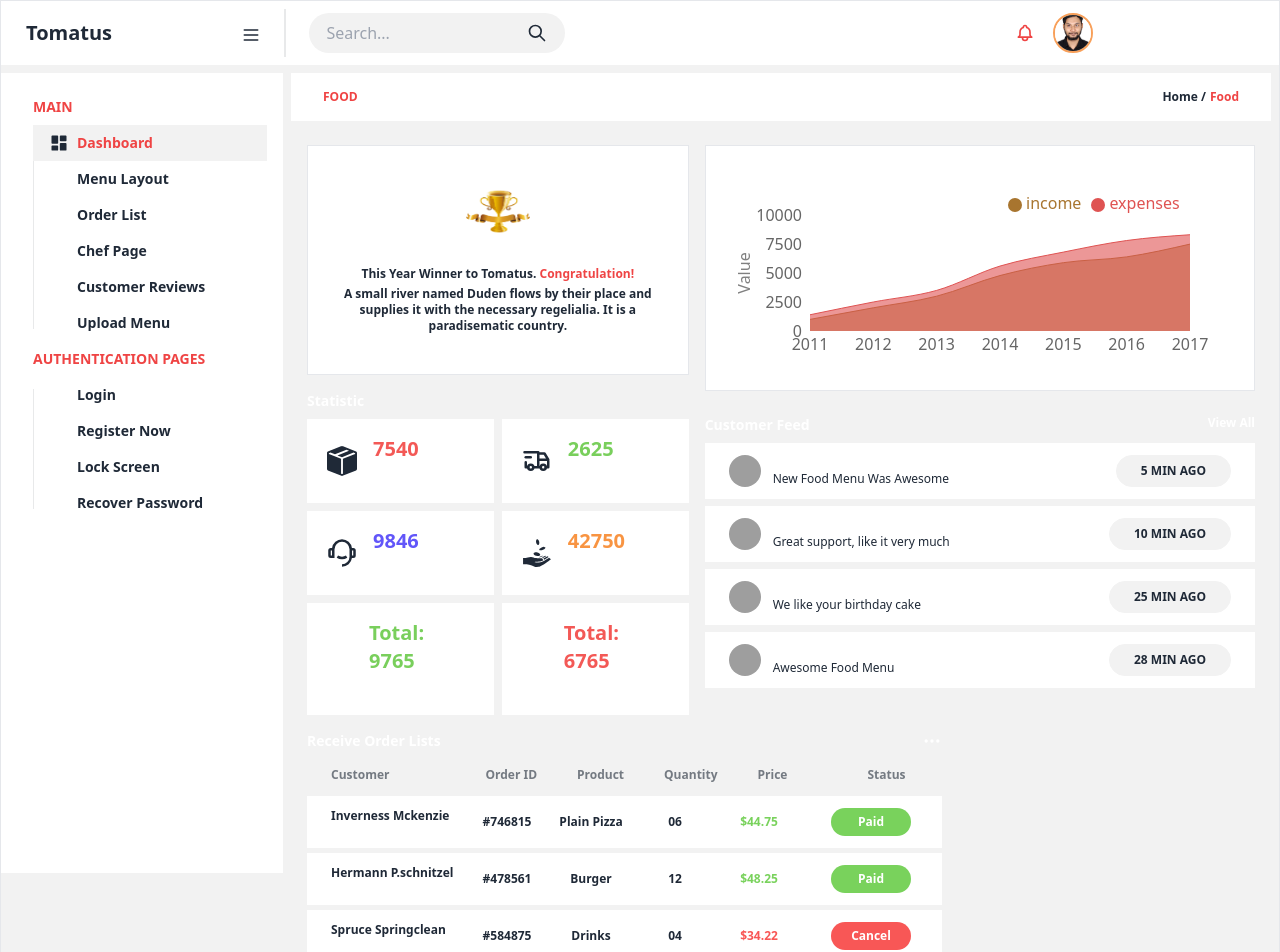
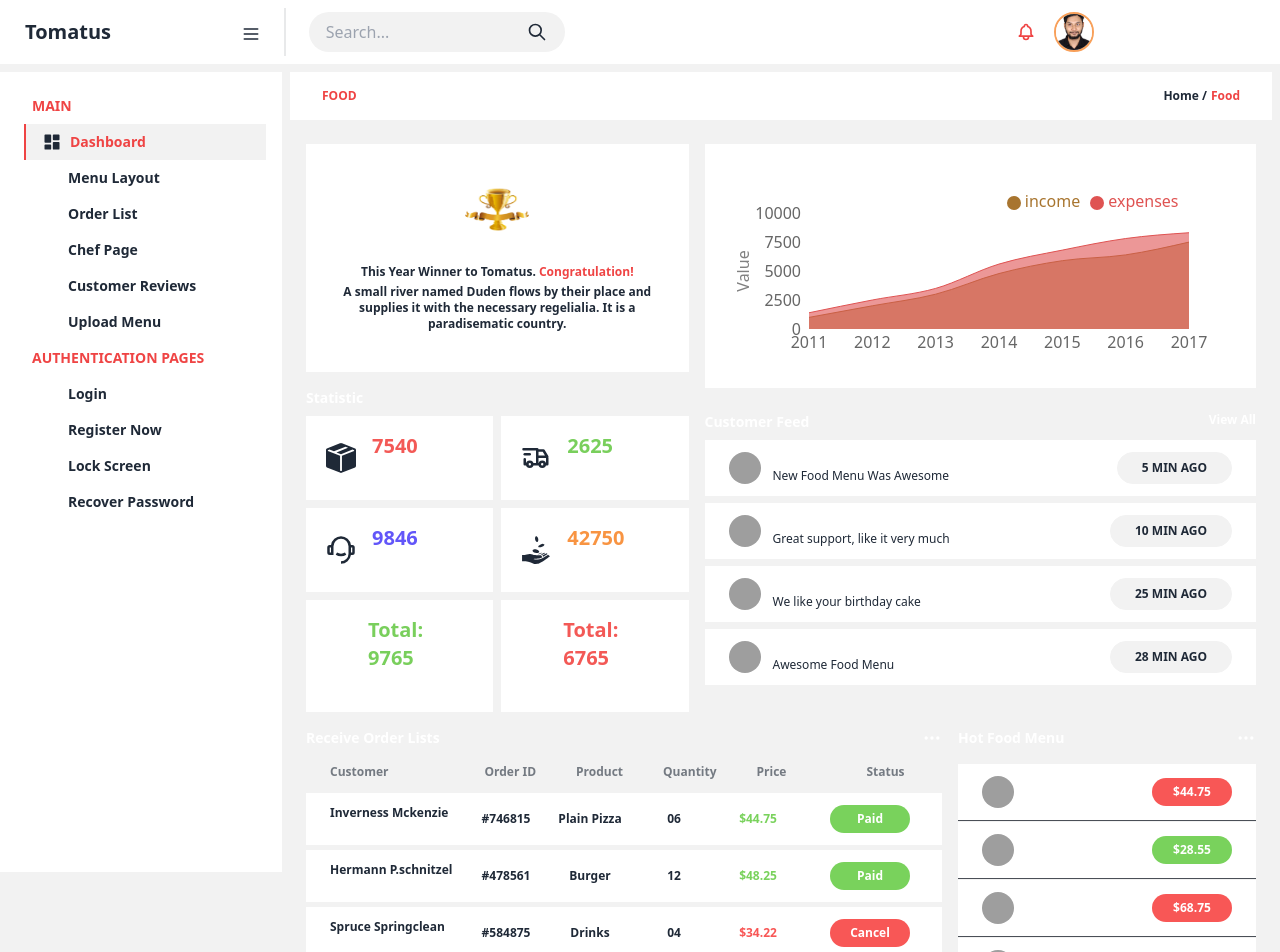
Before and after one commit to mirzaistiakhislam/tomatus-clone, a React (Vite) app: page / in a window 1280 px wide. Shown: the top 952 px of the page. Built offline with nearby package versions, Linux system fonts and the light colour scheme; grey boxes are pictures that could not be loaded; some icons are missing.

Commit message:
homepage almost done

```diff
--- a/src/components/CustomerFeed/CustomerFeed.jsx
+++ b/src/components/CustomerFeed/CustomerFeed.jsx
@@ -4,24 +4,28 @@ const CustomerFeed = () => {
 
     const customerFeeds = [
         {
+            id: 1,
             name: 'Inverness Mckenzie',
             review: 'New Food Menu Was Awesome',
             image: 'https://img.freepik.com/free-photo/fashion-boy-with-yellow-jacket-blue-pants_71767-96.jpg?size=626&ext=jpg&uid=R48673625&ga=GA1.1.1083443483.1692079737&semt=sph',
             time: 5
         },
         {
+            id: 2,
             name: 'Rodney Artichoke',
             review: 'Great support, like it very much',
             image: 'https://img.freepik.com/free-psd/3d-illustration-person-with-sunglasses_23-2149436188.jpg?w=740&t=st=1699301504~exp=1699302104~hmac=015cb03441f7b2cec476af9172677518f38a180d617718c19b4b401672af54cb',
             time: 10
         },
         {
+            id: 3,
             name: 'Indigo Violet',
             review: 'We like your birthday cake',
             image: 'https://img.freepik.com/premium-photo/cartoon-character-with-blue-shirt-glasses_561641-2088.jpg?w=740',
             time: 25
         },
         {
+            id: 4,
             name: 'Hermann P.Schnitzel',
             review: 'Awesome Food Menu',
             image: 'https://img.freepik.com/free-photo/woman-with-long-hair-yellow-hoodie-with-word-music-it_1340-39068.jpg?t=st=1699301744~exp=1699305344~hmac=417fe4303a0356d122152d115bfbd3c5966a234d810427a12a7298b3b34b8454&w=740',
@@ -40,8 +44,7 @@ const CustomerFeed = () => {
                 <table className="table">
                     <tbody>
                         {
-                            customerFeeds.map(customerFeed => <>
-                                <tr className="">
+                            customerFeeds.map(customerFeed => <tr key={customerFeed.id}>
                                 <td className="flex justify-between mb-1.5 content-center px-6 py-3 bg-base-100">
                                     <div className="flex items-center space-x-3">
                                         <div className="avatar">
@@ -59,8 +62,7 @@ const CustomerFeed = () => {
                                         <span className="text-xs font-semibold px-3">{customerFeed.time} Min ago</span>
                                     </div>
                                 </td>
-                                </tr>
-                            </>)
+                            </tr>)
                         }
                     </tbody>
                 </table>
--- a/src/components/EarningGraph/EarningGraph.jsx
+++ b/src/components/EarningGraph/EarningGraph.jsx
@@ -13,7 +13,7 @@ const data = [
 
 const EarningGraph = () => {
     return (
-        <div className='border bg-base-100 col-span-5 pt-10 px-6 pb-6 mr-6 relative text-white'>
+        <div className='bg-base-100 col-span-5 pt-10 px-6 pb-6 mr-6 relative text-white'>
             <div className='absolute text-sm font-bold top-6'>Earning Graph</div>
             <AreaChart
                 width={480}
--- /dev/null
+++ b/src/components/HotFoodMenu/HotFoodMenu.jsx
@@ -0,0 +1,98 @@
+
+
+const HotFoodMenu = () => {
+
+
+    const menus = [
+        {
+            id: 1,
+            title: 'Chicken Burger',
+            image: 'https://img.freepik.com/free-psd/fresh-beef-burger-isolated-transparent-background_191095-9018.jpg?w=740&t=st=1699314390~exp=1699314990~hmac=73e172178321746634aea2d1d1f0418a3e5eabafb4647426aa1f915162156e4f',
+            price: 44.75,
+            status: 'cancel'
+        },
+        {
+            id: 2,
+            title: 'Hot Dog',
+            image: 'https://img.freepik.com/free-vector/hot-dog_78370-496.jpg?w=740&t=st=1699314584~exp=1699315184~hmac=41a68029db6e353f3fa27274f0ad7e1feb95a9f88fd4f360dd42925eac6e88d1',
+            price: 28.55,
+            status: 'paid'
+        },
+        {
+            id: 3,
+            title: 'Soft Drinks',
+            image: 'https://img.freepik.com/free-photo/colorful-soda-drinks-macro-shot_53876-18225.jpg?w=900&t=st=1699314618~exp=1699315218~hmac=465b112b1d655c289951c8bcfc004e7fbb7e43085d11253ff2450360d0f2ce8a',
+            price: 68.75,
+            status: 'cancel'
+        },
+        {
+            id: 4,
+            title: 'Jumbo Burger',
+            image: 'https://img.freepik.com/free-photo/double-hamburger-isolated-white-background-fresh-burger-fast-food-with-beef-cream-cheese_90220-1192.jpg?t=st=1699313298~exp=1699316898~hmac=65d6018ec6d79c38bbbedd945e9e578ffff06e02cd4fe646cddb42603706701d&w=740',
+            price: 32.25,
+            status: 'cancel'
+        },
+        {
+            id: 5,
+            title: 'Fried Rice',
+            image: 'https://img.freepik.com/premium-photo/plate-fried-rice-with-vegetables-it_454225-5551.jpg',
+            price: 24.80,
+            status: 'cancel'
+        },
+        {
+            id: 6,
+            title: 'Thai Soup',
+            image: 'https://img.freepik.com/free-photo/bowl-thai-red-curry-with-chicken-vegetables_1340-23177.jpg?t=st=1699291149~exp=1699294749~hmac=414078bc9968306008d769911f4710fe518d4cfa5f8590b1b6f8972793eb381e&w=900',
+            price: 26.20,
+            status: 'paid'
+        },
+
+    ]
+
+    return (
+        <div className="mr-6">
+            <div className="">
+                <div className="flex justify-between mb-2">
+                    <h5 className="text-sm font-semibold text-white mb-2">Hot Food Menu</h5>
+                    <svg xmlns="http://www.w3.org/2000/svg" fill="none" viewBox="0 0 24 24" className="inline-block w-5 h-5 stroke-current text-white"><path strokeLinecap="round" strokeLinejoin="round" strokeWidth="2" d="M5 12h.01M12 12h.01M19 12h.01M6 12a1 1 0 11-2 0 1 1 0 012 0zm7 0a1 1 0 11-2 0 1 1 0 012 0zm7 0a1 1 0 11-2 0 1 1 0 012 0z"></path></svg>
+                </div>
+                <div className="overflow-x-auto">
+                    <table className="table">
+                        <tbody>
+                            {
+                                menus.map((menu) => <tr key={menu.id} className="">
+                                    <td className="flex justify-between content-center px-6 py-3 bg-base-100 border-[1px] border-r-0 border-t-0 border-l-0 border-b-[#4A4F57]">
+                                        <div className="flex items-center space-x-3">
+                                            <div className="avatar">
+                                                <div className="w-8 h-8 rounded-full">
+                                                    <img src={menu.image} alt="" />
+                                                </div>
+                                            </div>
+                                            <div>
+                                                <div className="text-xs font-semibold text-white">{menu.title}</div>
+                                                <div className="text-xs ">{menu.review}</div>
+                                            </div>
+                                        </div>
+
+                                        {
+                                            menu.status === 'paid' ?
+                                                <div className="w-20 rounded-full grid content-center bg-[#79D25C] text-white my-auto">
+                                                    <span className="text-xs text-center py-1.5 font-semibold">${menu.price}</span>
+                                                </div>
+                                                :
+                                                <div className="w-20 rounded-full grid content-center bg-[#F85756] text-white my-auto">
+                                                    <span className="text-xs text-center py-1.5 font-semibold">${menu.price}</span>
+                                                </div>
+                                        }
+                                    </td>
+                                </tr>)
+                            }
+                        </tbody>
+                    </table>
+                </div>
+            </div>
+        </div>
+    );
+};
+
+export default HotFoodMenu;
--- a/src/components/Prize/Prize.jsx
+++ b/src/components/Prize/Prize.jsx
@@ -2,7 +2,7 @@ import prize from '../../assets/prize.png';
 
 const Prize = () => {
     return (
-        <div className="bg-base-100 border ml-6">
+        <div className="bg-base-100 ml-6">
             <div className="w-full bg-base-100 py-10 px-4">
                 <figure className="mx-auto h-12 w-16">
                     <img src={prize} alt="" className="rounded-xl h-12 w-16" />
--- a/src/components/ReceiveOrderLists/ReceiveOrderLists.jsx
+++ b/src/components/ReceiveOrderLists/ReceiveOrderLists.jsx
@@ -4,6 +4,7 @@ const ReceiveOrderLists = () => {
 
     const orderLists = [
         {
+            id: 1,
             customer: 'Inverness Mckenzie',
             orderId: '#746815',
             product: 'Plain Pizza',
@@ -12,6 +13,7 @@ const ReceiveOrderLists = () => {
             status: 'Paid'
         },
         {
+            id: 2,
             customer: 'Hermann P.schnitzel',
             orderId: '#478561',
             product: 'Burger',
@@ -20,6 +22,7 @@ const ReceiveOrderLists = () => {
             status: 'Paid'
         },
         {
+            id: 3,
             customer: 'Spruce Springclean',
             orderId: '#584875',
             product: 'Drinks',
@@ -28,6 +31,7 @@ const ReceiveOrderLists = () => {
             status: 'Cancel'
         },
         {
+            id: 4,
             customer: 'Bailey Wonger',
             orderId: '#276182',
             product: 'Rice',
@@ -36,6 +40,7 @@ const ReceiveOrderLists = () => {
             status: 'Pending'
         },
         {
+            id: 5,
             customer: 'Ursula gurnmeister',
             orderId: '#846874',
             product: 'Burger',
@@ -44,6 +49,7 @@ const ReceiveOrderLists = () => {
             status: 'Paid'
         },
         {
+            id: 6,
             customer: 'Gustav Purpleson',
             orderId: '#676874',
             product: 'Noodles',
@@ -75,8 +81,7 @@ const ReceiveOrderLists = () => {
                     </thead>
                     <tbody className="">
                         {
-                            orderLists.map(orderList => <>
-                                <tr className="bg-base-100 flex mb-1">
+                            orderLists.map((orderList) => <tr key={orderList.id} className="bg-base-100 flex mb-1">
                                 <td className="w-40 ml-2 text-xs font-semibold">{orderList.customer}</td>
                                 <td className="grid place-content-center w-20 -ml-2 text-xs font-semibold">{orderList.orderId}</td>
                                 <td className="grid place-content-center w-32  -ml-5 text-xs font-semibold">{orderList.product}</td>
@@ -109,8 +114,7 @@ const ReceiveOrderLists = () => {
                                         </div>
                                     }
                                 </td>
-                                </tr>
-                            </>)
+                            </tr>)
                         }
                     </tbody>
                 </table>
--- a/src/pages/Home/Home.jsx
+++ b/src/pages/Home/Home.jsx
@@ -7,10 +7,11 @@ import EarningGraph from "../../components/EarningGraph/EarningGraph";
 import Statistic from "../../components/Statistic/Statistic";
 import CustomerFeed from "../../components/CustomerFeed/CustomerFeed";
 import ReceiveOrderLists from "../../components/ReceiveOrderLists/ReceiveOrderLists";
+import HotFoodMenu from "../../components/HotFoodMenu/HotFoodMenu";
 
 const Home = () => {
     return (
-        <div className="bg-base-200 border">
+        <div className="bg-base-200">
             <NavBar></NavBar>
             <div className="drawer lg:drawer-open">
                 <input id="my-drawer-2" type="checkbox" className="drawer-toggle" />
@@ -33,6 +34,9 @@ const Home = () => {
                         <div className="col-span-8">
                             <ReceiveOrderLists></ReceiveOrderLists>
                         </div>
+                        <div className="col-span-4">
+                            <HotFoodMenu></HotFoodMenu>
+                        </div>
                     </div>
                     <label htmlFor="my-drawer-2" className="btn btn-primary drawer-button lg:hidden">Open drawer</label>
 
@@ -42,8 +46,7 @@ const Home = () => {
                     <ul className="menu p-4 w-[282px] min-h-full text-base-content list-none">
                         {/* Sidebar content here */}
                         <h2 className="menu-title uppercase text-red-500">Main</h2>
-                        <li className="font-semibold">
-                            <ul className="">
+                        <div className="font-semibold ml-2">
                             <li className="bg-base-200 border-2 border-y-0 border-r-0 border-l-red-500"><a> <BiSolidDashboard size={20} /> <span className="text-red-500">Dashboard</span></a></li>
                             <div className="ml-7">
                                 <li><a>Menu Layout</a></li>
@@ -52,19 +55,16 @@ const Home = () => {
                                 <li><a>Customer Reviews</a></li>
                                 <li><a>Upload Menu</a></li>
                             </div>
-                            </ul>
-                        </li>
+                        </div>
                         <h2 className="menu-title uppercase text-red-500">Authentication Pages</h2>
-                        <li className="font-semibold">
-                            <ul className="">
+                        <div className="font-semibold ml-2">
                             <div className="ml-7">
                                 <li><a>Login</a></li>
                                 <li><a>Register Now</a></li>
                                 <li><a>Lock Screen</a></li>
                                 <li><a>Recover Password</a></li>
                             </div>
-                            </ul>
-                        </li>
+                        </div>
                     </ul>
 
                 </div>
```
Lines whose indentation alone changed are shown as unchanged.
